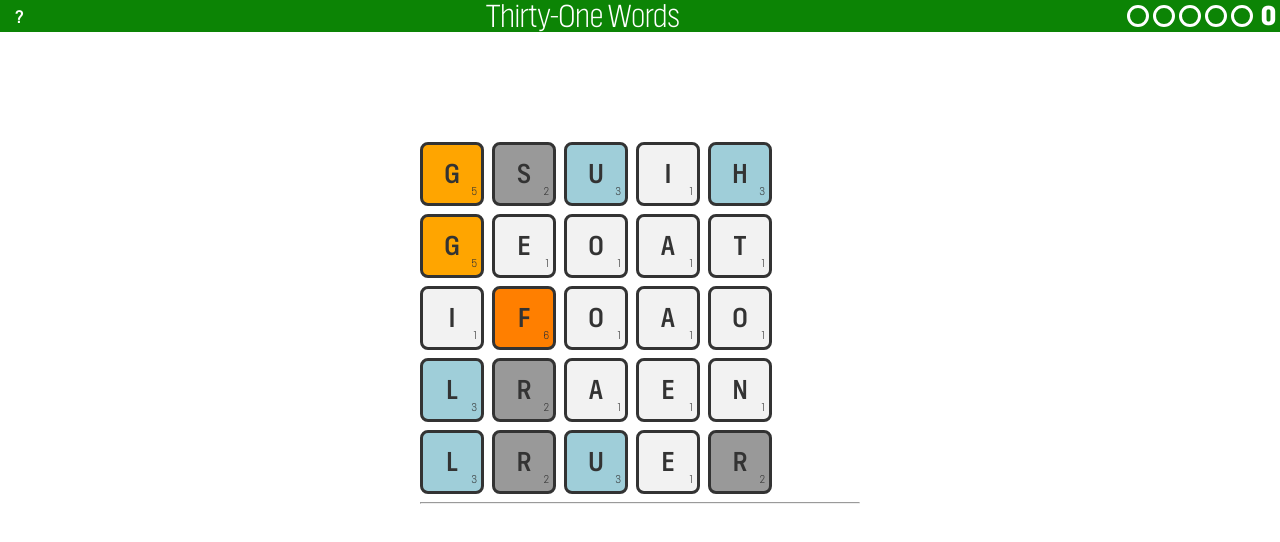
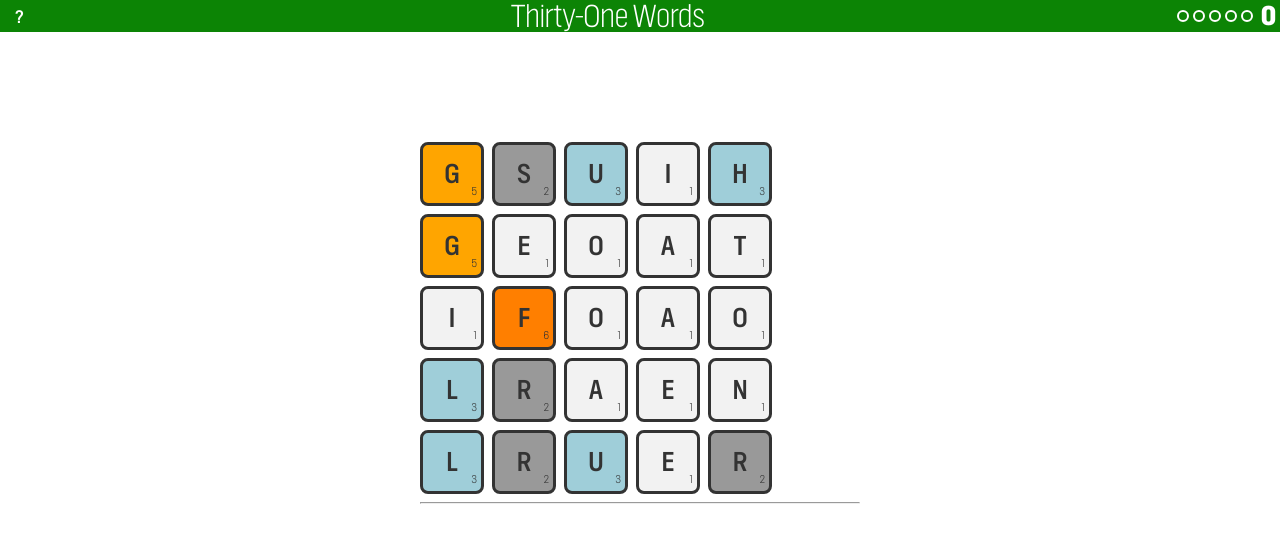
Before and after one commit to thinkle/boggle-fall, a Svelte app in the folder boggle-fall/: page / in a window 1280 px wide. Shown: the top 542 px of the page. Built offline with nearby package versions, Linux system fonts and the light colour scheme.

Commit message:
shrink little binary dots

```diff
--- a/boggle-fall/src/TitleBar.svelte
+++ b/boggle-fall/src/TitleBar.svelte
@@ -86,10 +86,10 @@
   }
 
   .bit {
-    border: 3px solid white;
+    border: 2px solid white;
     border-radius: 50%;
-    width: 16px;
-    height: 16px;
+    width: 8px;
+    height: 8px;
     display: inline-block;
     transition: background-color 300ms;
   }
```
